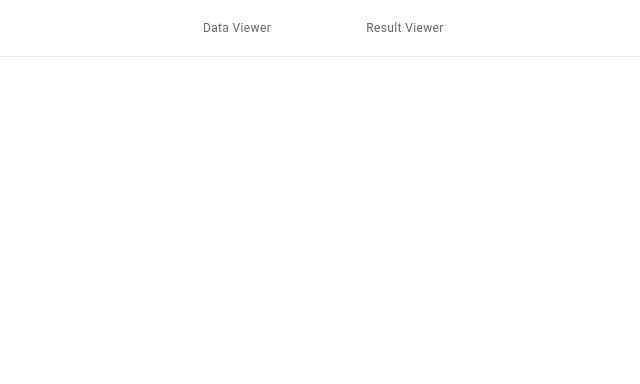
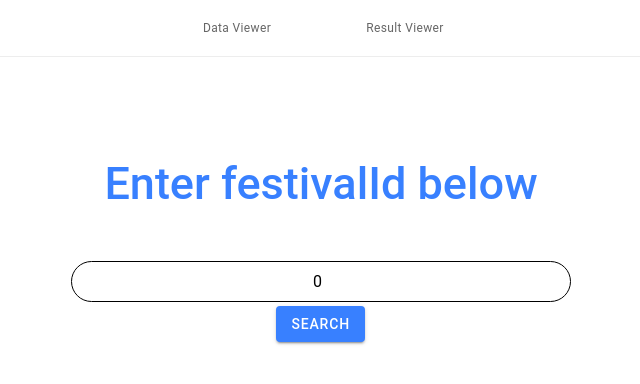
Before and after one commit to KhyeLerk/Astronomisa-Basic, a React (Create React App) app in the folder basicAdes/: page /Astronomisa-Basic/ResultViewer in a window 1280 px wide. Shown: the top 384 px of the page, without its empty margins (319-959 px from the left). Built offline with nearby package versions, Linux system fonts and the light colour scheme; what axios-cache-adapter would draw is missing.

Commit message:
Update App.tsx

```diff
--- a/basicAdes/src/App.tsx
+++ b/basicAdes/src/App.tsx
@@ -36,8 +36,8 @@ const App: React.FC = () => (
     <IonReactRouter>
       <IonTabs>
         <IonRouterOutlet>
-          <Route path="/DataViewer" component={DataViewer} exact={true} />
-          <Route path="/ResultViewer" component={ResultViewer} exact={true} />
+          <Route path="/Astronomisa-Basic/DataViewer" component={DataViewer} exact={true} />
+          <Route path="/Astronomisa-Basic/ResultViewer" component={ResultViewer} exact={true} />
           <Route path="/Astronomisa-Basic" render={() => <Redirect to="/DataViewer" />} exact={true} />
         </IonRouterOutlet>
         <IonTabBar slot="top">
```
